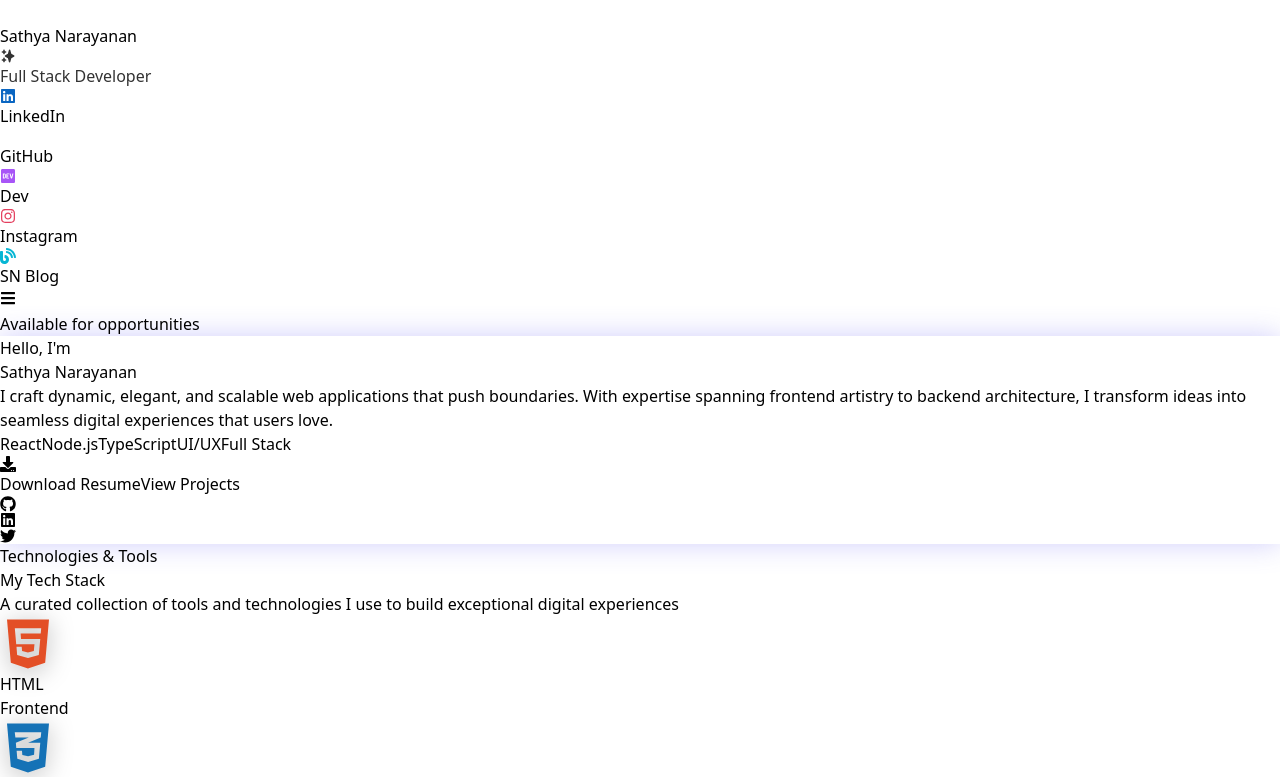
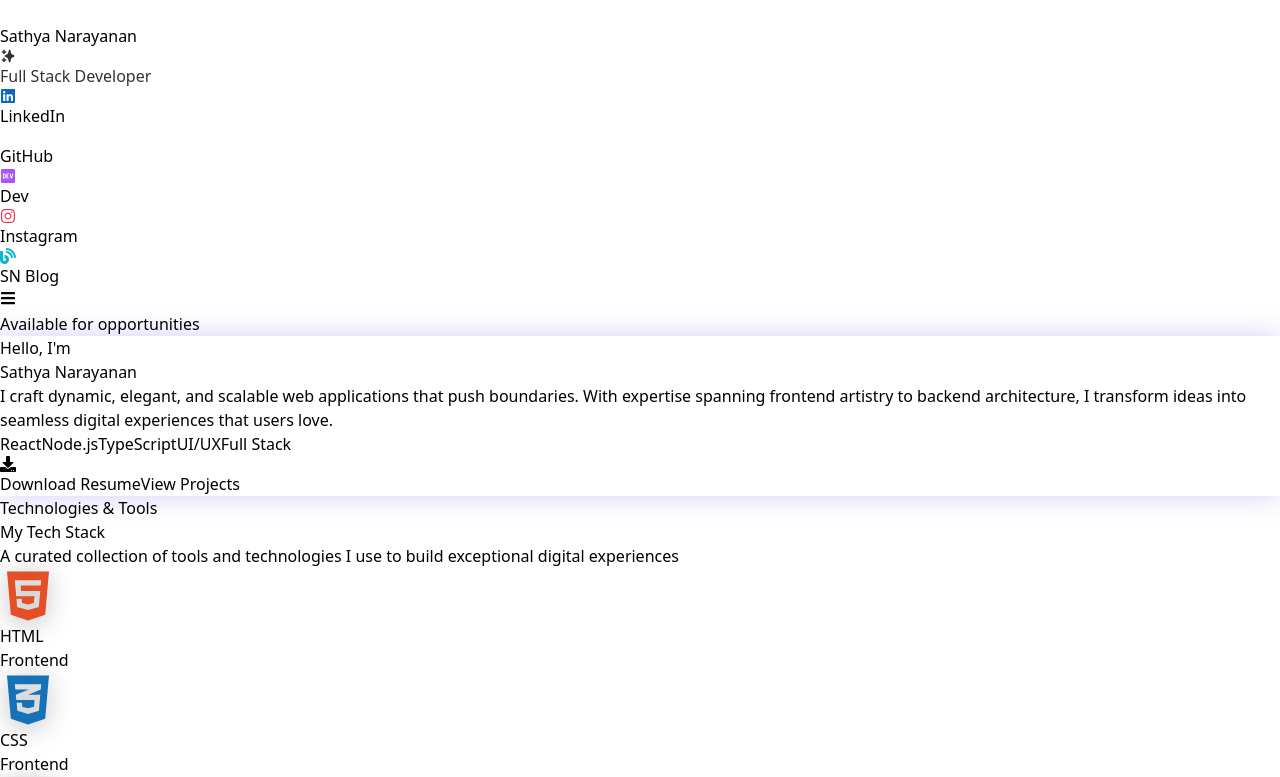
Before and after one commit to Sathyanarayanansakthi/my_site, a React (Vite) app: page / in a window 1280 px wide. Shown: the top 777 px of the page. Built offline with nearby package versions, Linux system fonts and the light colour scheme.

Commit message:
Update About.jsx

```diff
--- a/src/components/About.jsx
+++ b/src/components/About.jsx
@@ -184,27 +184,7 @@ const About = () => {
             </motion.div>
 
             {/* Social Links */}
-            <motion.div
-              variants={fadeInUp}
-              className="flex gap-4 mt-10 pt-8 border-t border-white/10"
-            >
-              {[
-                { icon: FaGithub, label: "GitHub" },
-                { icon: FaLinkedin, label: "LinkedIn" },
-                { icon: FaTwitter, label: "Twitter" },
-              ].map(({ icon: Icon, label }) => (
-                <motion.a
-                  key={label}
-                  whileHover={{ scale: 1.1, y: -3 }}
-                  whileTap={{ scale: 0.95 }}
-                  className="flex items-center justify-center w-12 h-12 text-slate-400 transition-all duration-300 border rounded-lg bg-slate-800/30 backdrop-blur-sm border-slate-700 hover:text-white hover:bg-slate-800 hover:border-indigo-500/50"
-                  href="#"
-                  aria-label={label}
-                >
-                  <Icon className="w-5 h-5" />
-                </motion.a>
-              ))}
-            </motion.div>
+
           </motion.div>
         </div>
       </motion.div>
```
